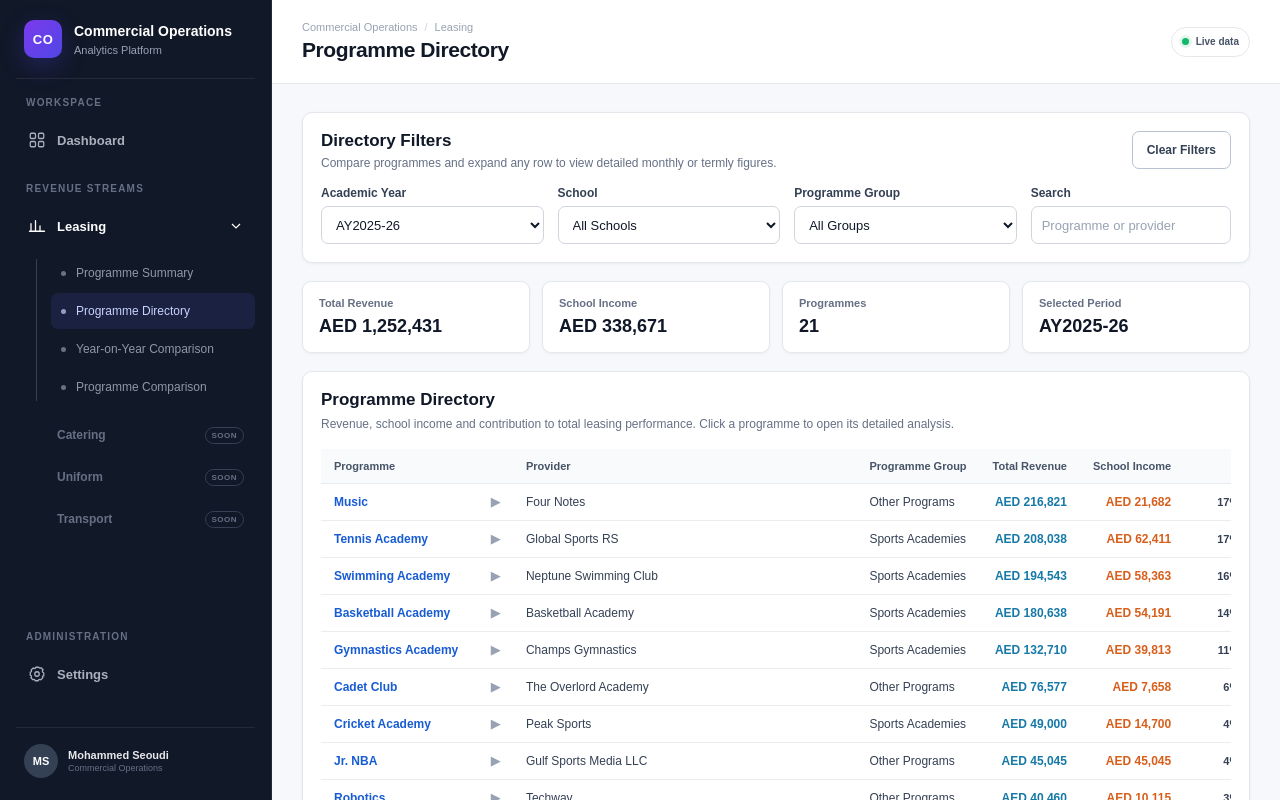
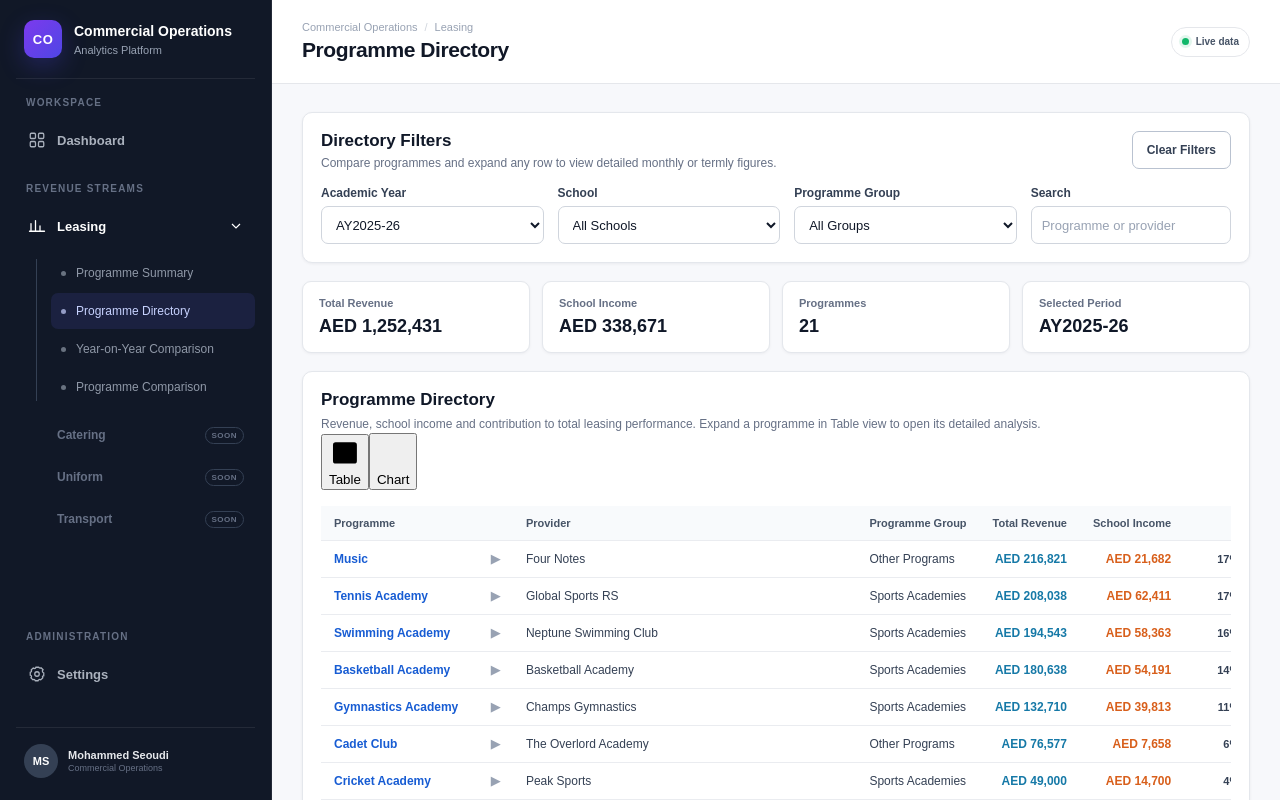
Before and after one commit to mo-seoudi/leasing, a React (Vite) app: page /leasing/programmes in a window 1280 px wide. Shown: the top 800 px of the page. Built offline with nearby package versions, Linux system fonts and the light colour scheme.

Commit message:
Update ProgrammeDirectoryTable.jsx

```diff
--- a/src/components/ProgrammeDirectoryTable.jsx
+++ b/src/components/ProgrammeDirectoryTable.jsx
@@ -1,4 +1,15 @@
 import { Fragment } from "react";
+
+import {
+  Bar,
+  BarChart,
+  CartesianGrid,
+  Legend,
+  ResponsiveContainer,
+  Tooltip,
+  XAxis,
+  YAxis,
+} from "recharts";
 
 import { formatCurrency } from "../lib/dashboardData";
 import ProgrammeDetailView from "./leasing/ProgrammeDetailView";
@@ -23,16 +34,60 @@ function formatPercentage(value) {
   return `${number.toFixed(0)}%`;
 }
 
+function formatCompactNumber(value) {
+  return new Intl.NumberFormat("en-US", {
+    notation: "compact",
+    maximumFractionDigits: 1,
+  }).format(toNumber(value));
+}
+
+function TableIcon() {
+  return (
+    <svg viewBox="0 0 24 24" aria-hidden="true">
+      <rect
+        x="3"
+        y="4"
+        width="18"
+        height="16"
+        rx="2"
+      />
+
+      <path d="M3 9h18" />
+      <path d="M3 14h18" />
+      <path d="M9 4v16" />
+    </svg>
+  );
+}
+
+function ChartIcon() {
+  return (
+    <svg viewBox="0 0 24 24" aria-hidden="true">
+      <path d="M4 20V10" />
+      <path d="M10 20V4" />
+      <path d="M16 20v-7" />
+      <path d="M22 20H2" />
+    </svg>
+  );
+}
+
 export default function ProgrammeDirectoryTable({
   data = [],
   records = [],
   selectedProgramme = "",
   onProgrammeClick,
   onCloseProgramme,
+  viewMode = "table",
+  onViewModeChange,
 }) {
   function handleProgrammeClick(programme) {
     if (typeof onProgrammeClick === "function") {
       onProgrammeClick(programme);
+    }
+  }
+
+  function handleViewModeChange(mode) {
+    if (typeof onViewModeChange === "function") {
+      onViewModeChange(mode);
     }
   }
 
@@ -44,16 +99,108 @@ export default function ProgrammeDirectoryTable({
 
           <p>
             Revenue, school income and contribution to total
-            leasing performance. Click a programme to open its
-            detailed analysis.
+            leasing performance. Expand a programme in Table
+            view to open its detailed analysis.
           </p>
+        </div>
+
+        <div
+          className="directory-view-toggle"
+          role="group"
+          aria-label="Programme directory view"
+        >
+          <button
+            type="button"
+            className={
+              viewMode === "table" ? "active" : ""
+            }
+            onClick={() =>
+              handleViewModeChange("table")
+            }
+            aria-pressed={viewMode === "table"}
+            title="Table view"
+          >
+            <TableIcon />
+            <span>Table</span>
+          </button>
+
+          <button
+            type="button"
+            className={
+              viewMode === "chart" ? "active" : ""
+            }
+            onClick={() =>
+              handleViewModeChange("chart")
+            }
+            aria-pressed={viewMode === "chart"}
+            title="Chart view"
+          >
+            <ChartIcon />
+            <span>Chart</span>
+          </button>
         </div>
       </div>
 
       {data.length === 0 ? (
         <div className="directory-empty-state">
-          No programme records are available for the selected
-          filters.
+          No programme records are available for the
+          selected filters.
+        </div>
+      ) : viewMode === "chart" ? (
+        <div className="directory-chart-container">
+          <ResponsiveContainer width="100%" height="100%">
+            <BarChart
+              data={data.slice(0, 20)}
+              margin={{
+                top: 15,
+                right: 20,
+                bottom: 85,
+                left: 20,
+              }}
+            >
+              <CartesianGrid
+                strokeDasharray="3 3"
+                vertical={false}
+              />
+
+              <XAxis
+                dataKey="programme"
+                angle={-45}
+                textAnchor="end"
+                interval={0}
+                height={100}
+                tick={{ fontSize: 10 }}
+              />
+
+              <YAxis
+                tick={{ fontSize: 11 }}
+                tickFormatter={formatCompactNumber}
+              />
+
+              <Tooltip
+                formatter={(value, name) => [
+                  formatCurrency(value),
+                  name,
+                ]}
+              />
+
+              <Legend />
+
+              <Bar
+                dataKey="totalRevenue"
+                name="Total Revenue"
+                fill="#1679a7"
+                radius={[4, 4, 0, 0]}
+              />
+
+              <Bar
+                dataKey="schoolIncome"
+                name="School Income"
+                fill="#e97832"
+                radius={[4, 4, 0, 0]}
+              />
+            </BarChart>
+          </ResponsiveContainer>
         </div>
       ) : (
         <div className="directory-table-scroll">
```
